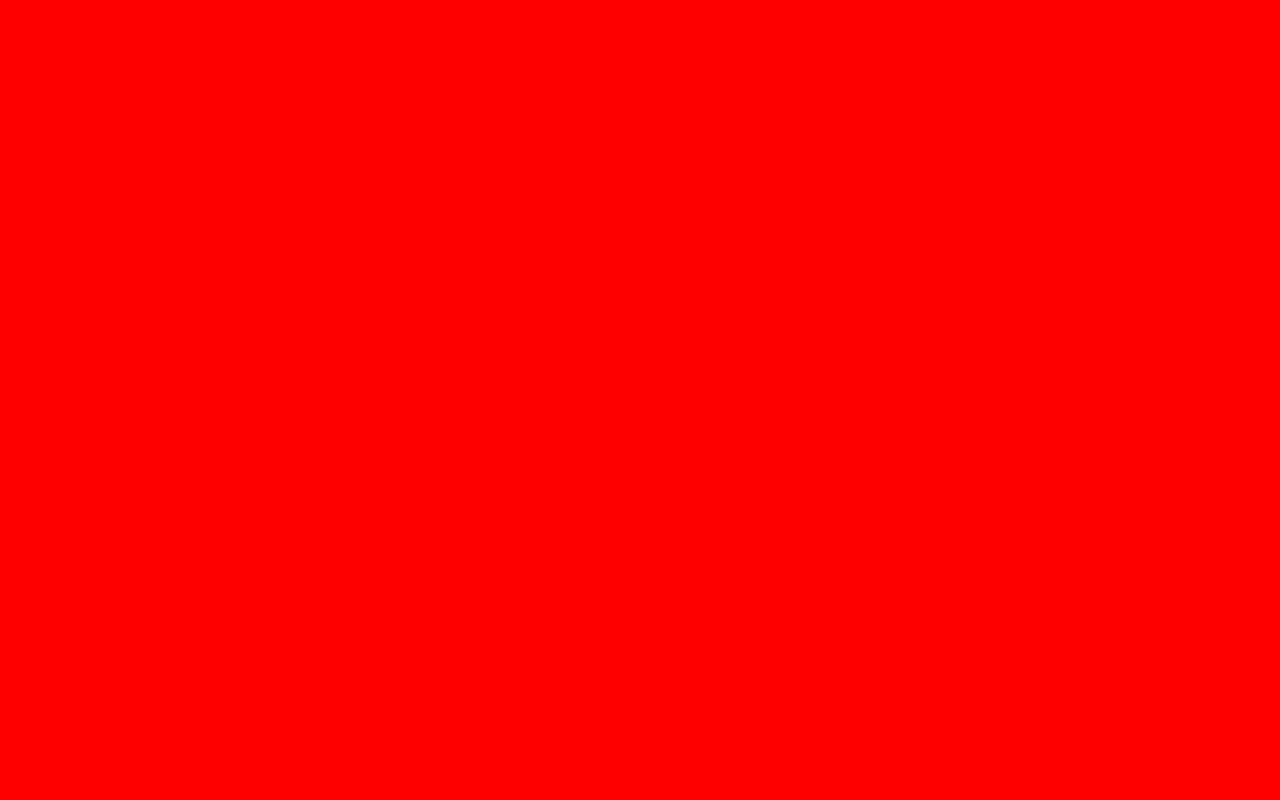
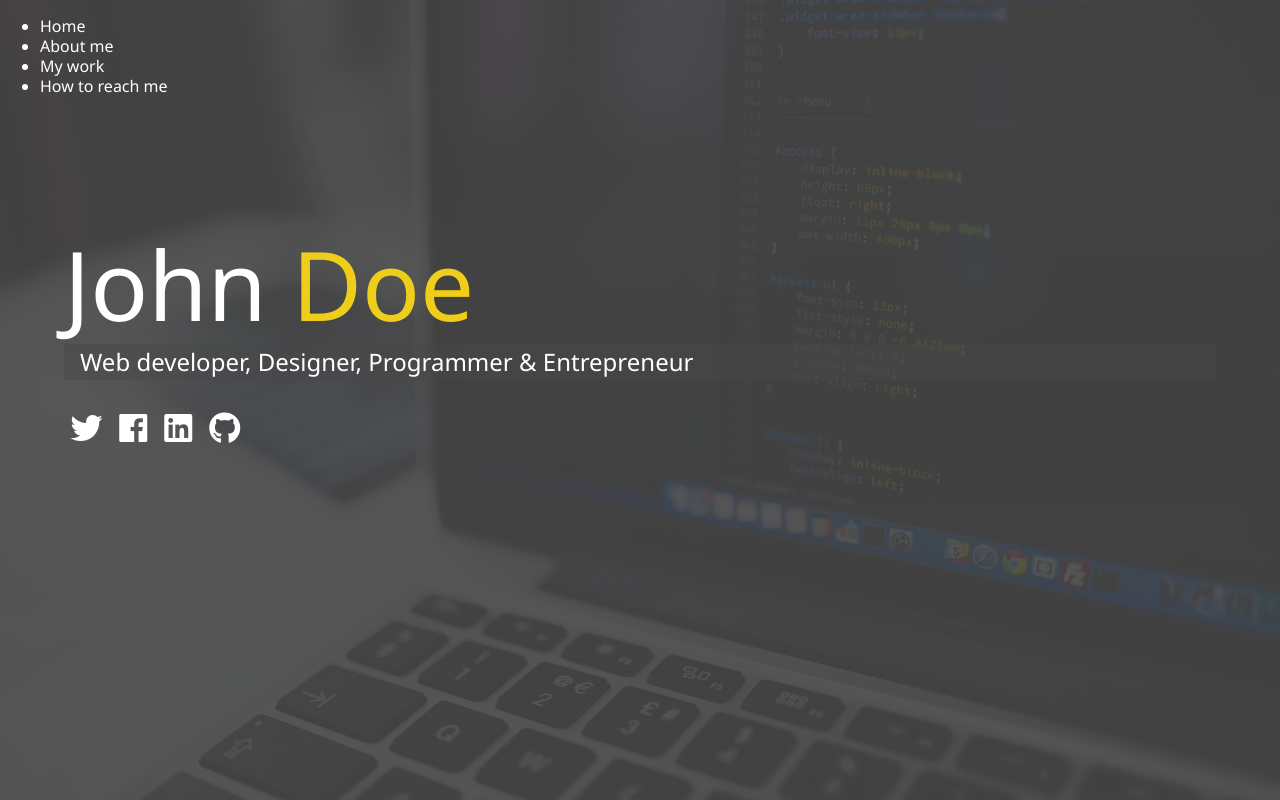
Before and after one commit to bovisp/traversy-responsive-portfolio, a website: page index.html in a window 1280 px wide. Drawn offline with Linux system fonts and the light colour scheme.

Commit message:
Add main sass and homepage markup

```diff
--- a/index.html
+++ b/index.html
@@ -1,14 +1,89 @@
 <!DOCTYPE html>
 <html lang="en">
+
 <head>
     <meta charset="UTF-8">
     <meta name="viewport" content="width=device-width, initial-scale=1.0">
     <meta http-equiv="X-UA-Compatible" content="ie=edge">
-    <title>Document</title>
+    <title>Welcome to my portfolio</title>
+
+    <link rel="stylesheet" href="https://use.fontawesome.com/releases/v5.4.1/css/all.css" integrity="sha384-5sAR7xN1Nv6T6+dT2mhtzEpVJvfS3NScPQTrOxhwjIuvcA67KV2R5Jz6kr4abQsz"
+        crossorigin="anonymous">
 
     <link rel="stylesheet" href="css/app.css">
 </head>
-<body>
+
+<body id="bg-img">
+    <header>
+        <div class="menu-btn">
+            <div class="btn-line"></div>
+            <div class="btn-line"></div>
+            <div class="btn-line"></div>
+        </div>
+
+        <nav class="menu">
+            <div class="menu-branding">
+                <div class="portrait"></div>
+            </div>
+
+            <ul class="menu-nav">
+                <li class="nav-item">
+                    <a href="/" class="nav-link">
+                        Home
+                    </a>
+                </li>
+
+                <li class="nav-item">
+                    <a href="/about.html" class="nav-link">
+                        About me
+                    </a>
+                </li>
+
+                <li class="nav-item">
+                    <a href="/work.html" class="nav-link">
+                        My work
+                    </a>
+                </li>
+
+                <li class="nav-item">
+                    <a href="/contact.html" class="nav-link">
+                        How to reach me
+                    </a>
+                </li>
+            </ul>
+
+        </nav>
+    </header>
+
+    <main id="home">
+        <h1 class="lg-heading">
+            John <span class="text-secondary">Doe</span>
+        </h1>
+
+        <h2 class="sm-heading">
+            Web developer, Designer, Programmer & Entrepreneur
+        </h2>
+
+        <div class="icons">
+            <a href="#">
+                <i class="fab fa-twitter fa-2x"></i>
+            </a>
+
+            <a href="#">
+                <i class="fab fa-facebook fa-2x"></i>
+            </a>
+
+            <a href="#">
+                <i class="fab fa-linkedin fa-2x"></i>
+            </a>
+
+            <a href="#">
+                <i class="fab fa-github fa-2x"></i>
+            </a>
+        </div>
+    </main>
+
     <script src="js/app.js"></script>
 </body>
+
 </html>
--- /dev/null
+++ b/src/sass/_config.scss
@@ -0,0 +1,30 @@
+$primary-color: #444;
+$secondary-color: #eece1a;
+$show-home-image: true;
+$home-image: url(../img/background.jpg);
+$background-opacity: 0.9;
+
+@mixin easeOut {
+  transition: all 0.5s ease-out;
+}
+
+@mixin background {
+  @if $show-home-image {
+    &#bg-img {
+      background: $home-image;
+      background-attachment: fixed;
+      background-size: cover;
+
+      &::after {
+        position: absolute;
+        top: 0;
+        right: 0;
+        width: 100%;
+        height: 100%;
+        background-color: rgba($primary-color, $background-opacity);
+        z-index: -1;
+        content: '';
+      }
+    }
+  }
+}
--- a/src/sass/app.scss
+++ b/src/sass/app.scss
@@ -1,3 +1,74 @@
+@import 'config';
+
+* {
+  box-sizing: border-box;
+}
+
 body {
-    background: red;
+  @include background();
+
+  background-color: $primary-color;
+  color: #ffffff;
+  height: 100%;
+  margin: 0;
+  font-family: 'Segoe UI', Tahoma, Geneva, Verdana, sans-serif;
+  line-height: 1.25;
 }
+
+h1,
+h2,
+h3 {
+  margin: 0;
+  font-weight: 400;
+
+  &.lg-heading {
+    font-size: 6rem;
+  }
+
+  &.sm-heading {
+    margin-bottom: 2rem;
+    padding: 0.2rem 1rem;
+    background: rgba(lighten($primary-color, 2), 0.5);
+  }
+}
+
+a {
+  color: #fff;
+  text-decoration: none;
+}
+
+header {
+  position: fixed;
+  z-index: 2;
+  width: 100%;
+}
+
+.text-secondary {
+  color: $secondary-color;
+}
+
+main {
+  padding: 4rem;
+  height: 100%;
+
+  &#home {
+    overflow: hidden;
+
+    h1 {
+      margin-top: 20vh;
+    }
+  }
+
+  .icons {
+    margin-top: 1rem;
+
+    a {
+      padding: 0.4rem;
+      @include easeOut();
+
+      &:hover {
+        color: $secondary-color;
+      }
+    }
+  }
+}
```
Also changed, not shown: css/app.css, images/background.jpg (added), src/img/background.jpg (added), src/img/portrait.jpg (added), src/img/portrait_small.jpg (added), src/img/projects/project1.jpg (added), src/img/projects/project2.jpg (added), src/img/projects/project3.jpg (added), src/img/projects/project4.jpg (added), src/img/projects/project5.jpg (added).
